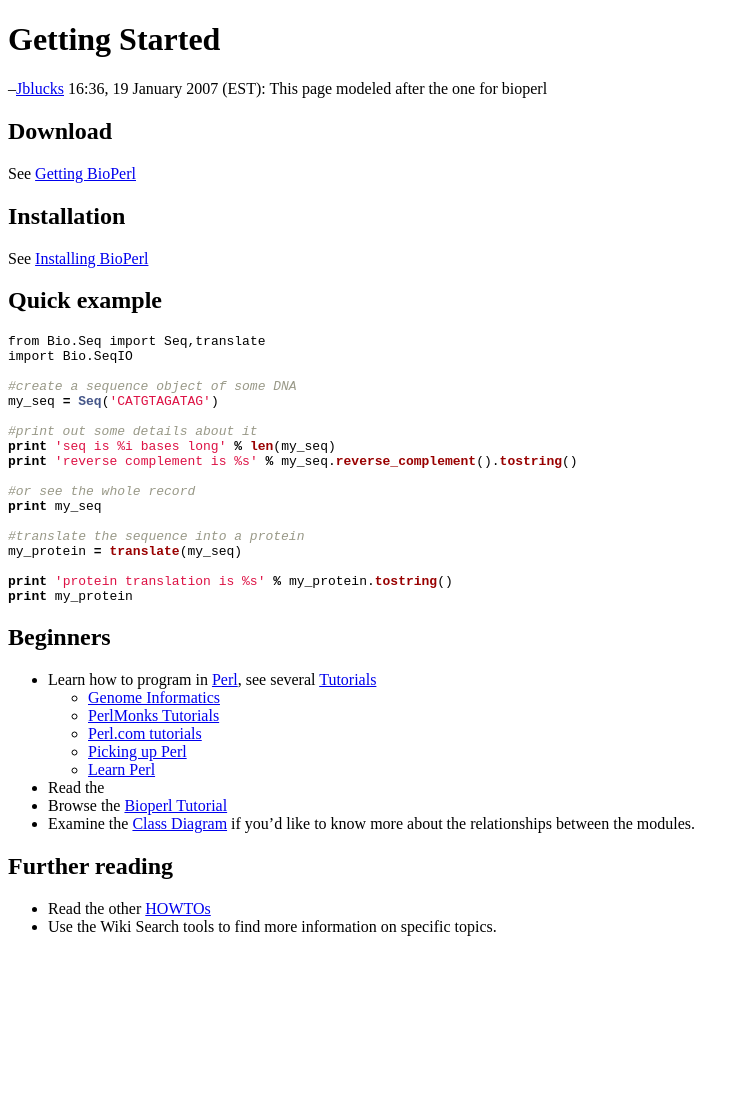
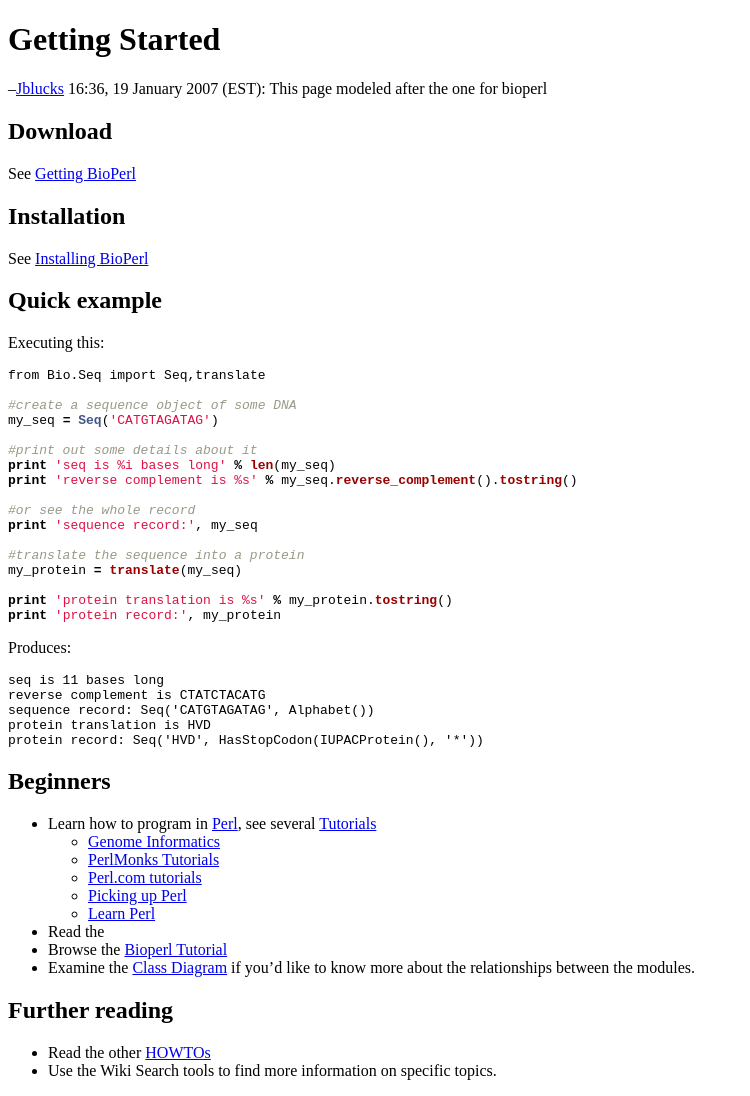
Before and after one commit to biopython/biopython.github.io, a Jekyll site: the page built from wiki/Getting_Started.md, in a window 1280 px wide. Shown: the whole page, without its empty margins (0-750 px from the left). Built offline with Jekyll 4.4.1, drawn with Linux system fonts in a browser that asks for light colours; before the commit the page ends 952 px from its top, so only the background shows below that.

Commit message:
/* Quick example */ added output

````diff
--- a/wiki/Getting_Started.md
+++ b/wiki/Getting_Started.md
@@ -23,9 +23,10 @@ See [Installing BioPerl](Installing_BioPerl "wikilink")
 Quick example
 -------------
 
+Executing this:
+
 ``` python
 from Bio.Seq import Seq,translate
-import Bio.SeqIO
 
 #create a sequence object of some DNA
 my_seq = Seq('CATGTAGATAG')
@@ -35,14 +36,22 @@ print 'seq is %i bases long' % len(my_seq)
 print 'reverse complement is %s' % my_seq.reverse_complement().tostring()
 
 #or see the whole record
-print my_seq
+print 'sequence record:', my_seq
 
 #translate the sequence into a protein
 my_protein = translate(my_seq)
 
 print 'protein translation is %s' % my_protein.tostring()
-print my_protein
+print 'protein record:', my_protein
 ```
+
+Produces:
+
+    seq is 11 bases long
+    reverse complement is CTATCTACATG
+    sequence record: Seq('CATGTAGATAG', Alphabet())
+    protein translation is HVD
+    protein record: Seq('HVD', HasStopCodon(IUPACProtein(), '*'))
 
 Beginners
 ---------
````
Also changed, not shown: 1 other file.
